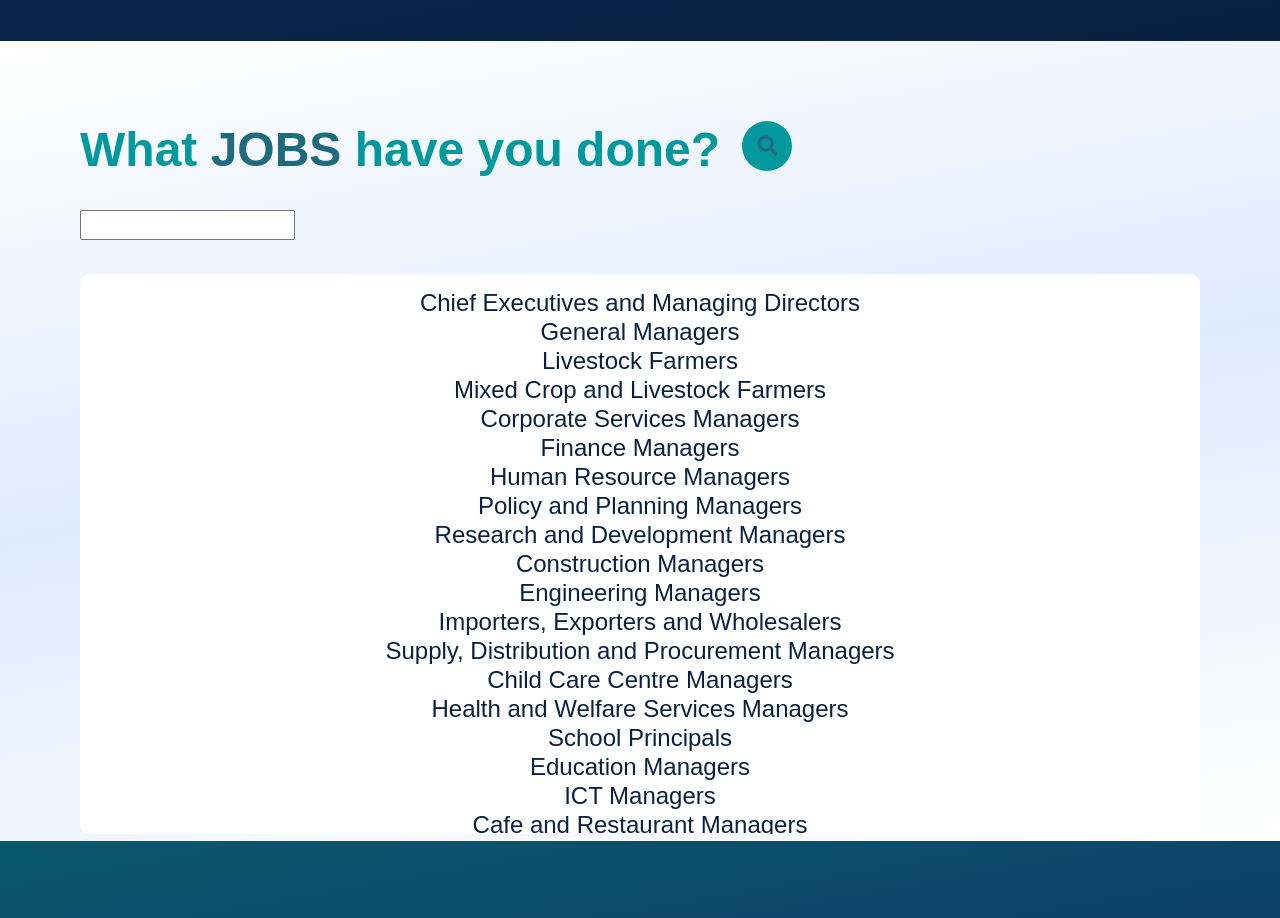
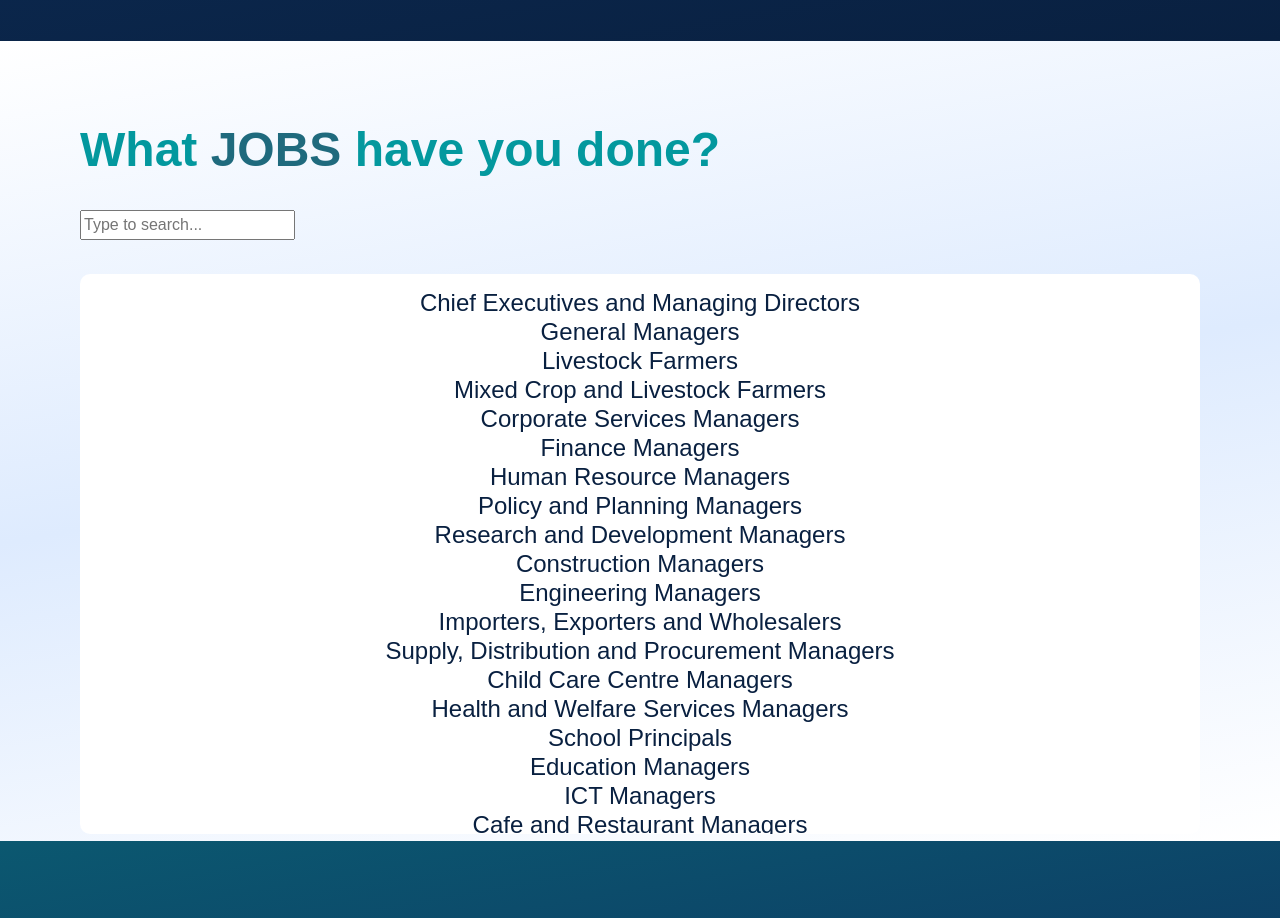
Before and after one commit to CutieMath/govHackProject, a website built with webpack: page src/index.html in a window 1280 px wide. Shown: the part 2060-2978 px from the top of the page. Built offline with nearby package versions, Linux system fonts and the light colour scheme; files whose address does not match are found by name.

Commit message:
edit jobs style

```diff
--- a/src/index.html
+++ b/src/index.html
@@ -36,11 +36,8 @@
   <section id="job-section">
     <div class="search-flex">
       <h1 class="section-title"><span class="high-light">What</span> JOBS <span class="high-light">have you done?</span></h1>
-      <div class="search-box">
-        <button class="btn-search"><i class="fas fa-search"></i></button>
-        <input type="text" class="input-search" placeholder="Type to Search...">
-      </div>
     </div>
+    <div class="search-box"></div>
     <div id="jobs" class="jobs"></div>
   </section>
 
--- a/src/index.ts
+++ b/src/index.ts
@@ -166,6 +166,8 @@ async function main(){
 
   multiselectContainer.append("input")
     .attr("class","filter")
+    .attr("class", "input-search")
+    .attr("placeholder", "Type to search...")
     .on("input", filterJobs)
 
   let multiselect = d3.select("#jobs")
--- a/src/style.css
+++ b/src/style.css
@@ -153,61 +153,7 @@ body {
 
 
 /* search button */
-.search-box{
-  width: fit-content;
-  height: fit-content;
-  position: relative;
-  margin-left: 2%;
-}
-.input-search{
-  height: 50px;
-  width: 50px;
-  border-style: none;
-  padding: 10px;
-  font-size: 18px;
-  letter-spacing: 2px;
-  outline: none;
-  border-radius: 25px;
-  transition: all .5s ease-in-out;
-  background-color: #03989e;
-  padding-right: 40px;
-  color:#1F6A7D;
-}
-.input-search::placeholder{
-  color:#1F6A7D;
-  font-size: 18px;
-  letter-spacing: 2px;
-  font-weight: 100;
-}
-.btn-search{
-  width: 50px;
-  height: 50px;
-  border-style: none;
-  font-size: 20px;
-  font-weight: bold;
-  outline: none;
-  cursor: pointer;
-  border-radius: 50%;
-  position: absolute;
-  right: 0px;
-  color:#1F6A7D;
-  background-color:transparent;
-  pointer-events: painted;
-}
-.btn-search:focus ~ .input-search{
-  width: 300px;
-  border-radius: 0px;
-  background-color: transparent;
-  border-bottom:1px solid rgba(255,255,255,.5);
-  transition: all 500ms cubic-bezier(0, 0.110, 0.35, 2);
-}
-.input-search:focus{
-  width: 300px;
-  border-radius: 0px;
-  background-color: transparent;
-  border-bottom:1px solid rgba(255,255,255,.5);
-  transition: all 500ms cubic-bezier(0, 0.110, 0.35, 2);
-}
+
 
 .multiple-select-job{
   height: 70vh;
@@ -242,9 +188,11 @@ div.selections{
 }
 
 div.job-selection{
+  margin: 10px;
   border-radius: 20px;
   max-height: 50px;
-  background: rgba(11,88,112,1);
+  background: rgb(51,130,154);
+  background: linear-gradient(170deg, rgba(51,130,154,1) 0%, rgba(52,99,159,1) 49%, rgba(9,32,64,1) 100%);
   color: white;
   padding: 10px;
 }
```
Also changed, not shown: 2 other files.
